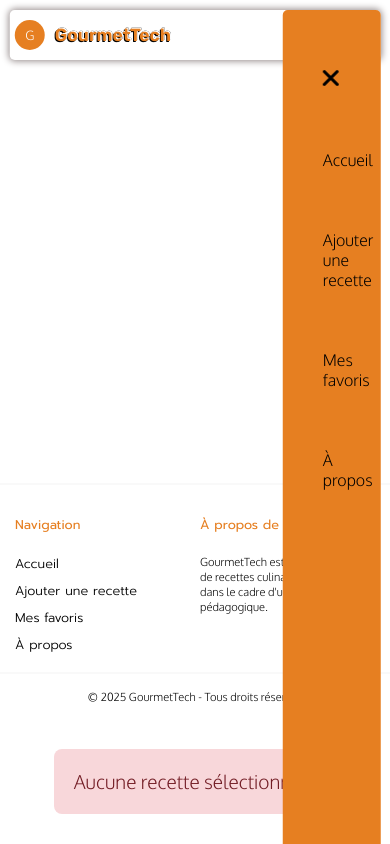
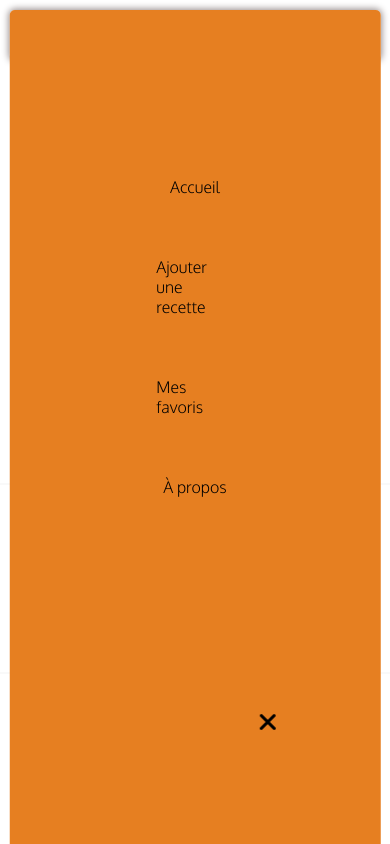
Before and after one commit to BenoitVIET/Gourmet, a plain HTML site: page html/recettes.html in a window 390 px wide. Both pictures are taken after a click on the picture 309 px from the left and 36 px from the top of the page. Drawn offline with Linux system fonts and the light colour scheme.

Commit message:
links + menu burger phone

```diff
--- a/css/benoit.css
+++ b/css/benoit.css
@@ -30,12 +30,7 @@
     flex-direction: column;
      margin: auto;
 }
-.mealPic {
-    width: 100%;
-    height: 180px;
-    object-fit: cover;
-    border-radius: 10px;
-}
+
 .heart-buttonDiv {
     position: absolute;
     top: 15px;
@@ -202,10 +197,7 @@
         .card{
          width: 90%;
         }
-        .mealPic{
-            height: 40vh;
-        }
-    }
+ }
 
 
 
--- a/html/recettes.html
+++ b/html/recettes.html
@@ -27,7 +27,7 @@
                     <li><a href="../index.html">Accueil</a></li>
                     <li><a href="#">Ajouter une recette</a></li>
                     <li><a href="favoris.html">Mes favoris</a></li>
-                    <li><a href="aPropos.html">À propos</a></li>
+                    <li><a href="a_propos.html">À propos</a></li>
                 </ul>
 
                 <section class="title">
@@ -38,7 +38,7 @@
                     <li><a href="../index.html">Accueil</a></li>
                     <li><a href="#">Ajouter une recette</a></li>
                     <li><a href="favoris.html">Mes favoris</a></li>
-                    <li><a href="a_propos.html">À propos</a></li>
+                      <li><a href="a_propos.html">À propos</a></li>
                     <li><img class="burgerBtn" src="../assets/icons/menu-burger.png" alt="menu burger"/></li>
                 </ul>
 
@@ -51,7 +51,7 @@
 
             <main>
                 <div class="detailRecepie">
-                    <button id="favoriButton" class="recetteButton">Ajouter aux favoris</button>
+                    <button id="favoriButton" class="recepieButton">Ajouter aux favoris</button>
 
                 <div id="recetteContainer" class="hidden">
                     <div class="recette-header">
--- a/style.css
+++ b/style.css
@@ -79,7 +79,7 @@ header {
     background-color: var(--color3);
     position: fixed;
     height: 100lvh;
-    width: 25vw;
+    min-width: 25vw;
     top: 0;
     right: 0;
     display: flex;
@@ -438,16 +438,16 @@ main {
     background-color: var(--color5);
 }
 
-.recetteButton {
+ .recepieButton {
     background-color: var(--color3);
     color: var(--color1);
     border: none;
-    height: 4vh;
-    margin: 10px 5px;
-    font-size: 0.6em;
-    padding: 4px;
-    border-radius:2px;
-
+    height: 32px;
+    margin: 100px 5px 10px 5px;
+    font-size: 1em;
+    padding: 4px 12px;
+    border-radius: 4px;
+    cursor: pointer;
 }
 
 .recetteButton:hover {
@@ -578,6 +578,19 @@ form {
         width: 98%;
         margin-top: 20px;
     }
+    .toggle {
+    background-color: var(--color3);
+    position: fixed;
+    height: 100lvh;
+    min-width: 25vw;
+    top: 0;
+    right: 0;
+    display: flex;
+    flex-direction: column;
+    padding: 20px;
+
+   }
+
 
     #content {
         display: flex;
@@ -588,7 +601,7 @@ form {
     }
 
     .mealPic {
-        height: 40vh;
+        height: 50vh;
     }
 
 }
@@ -1032,6 +1045,24 @@ SUGGESTIONS API - CSS pour les recettes similaires
         padding: 6px 12px;
         font-size: 0.8rem;
     }
+     .toggle {
+     width: 100%;
+     padding: 15vh;
+     }
+
+    .toggle li{
+        display: flex;
+        justify-content: center;
+
+
+
+     }
+
+    .closeBtnMenu{
+        position: absolute;
+        bottom: 10vh;
+        right: 10vh;
+    }
 }
 
 @media (max-width: 480px) {
```
Also changed, not shown: html/favoris.html (+1 -1 lines).
